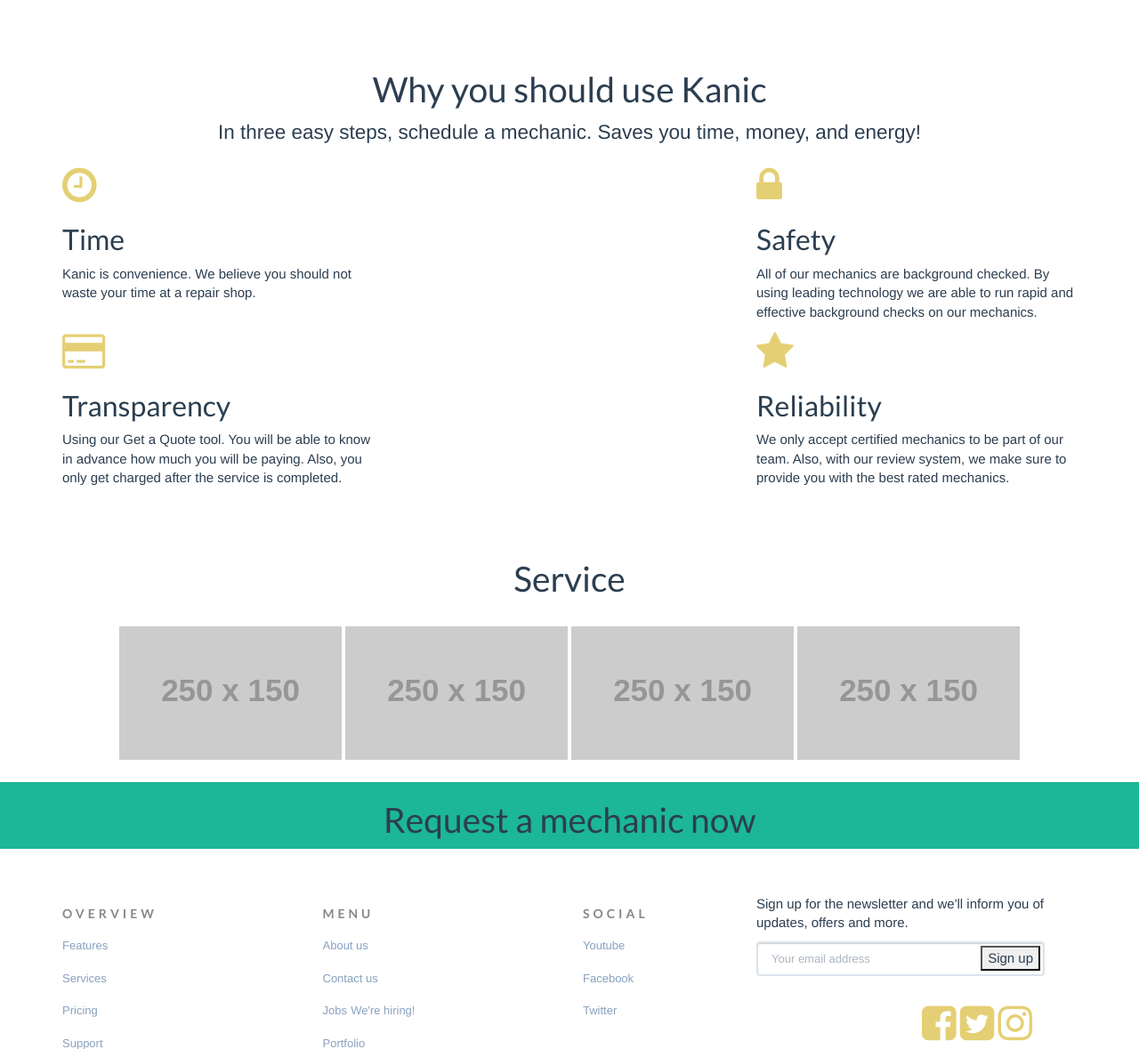
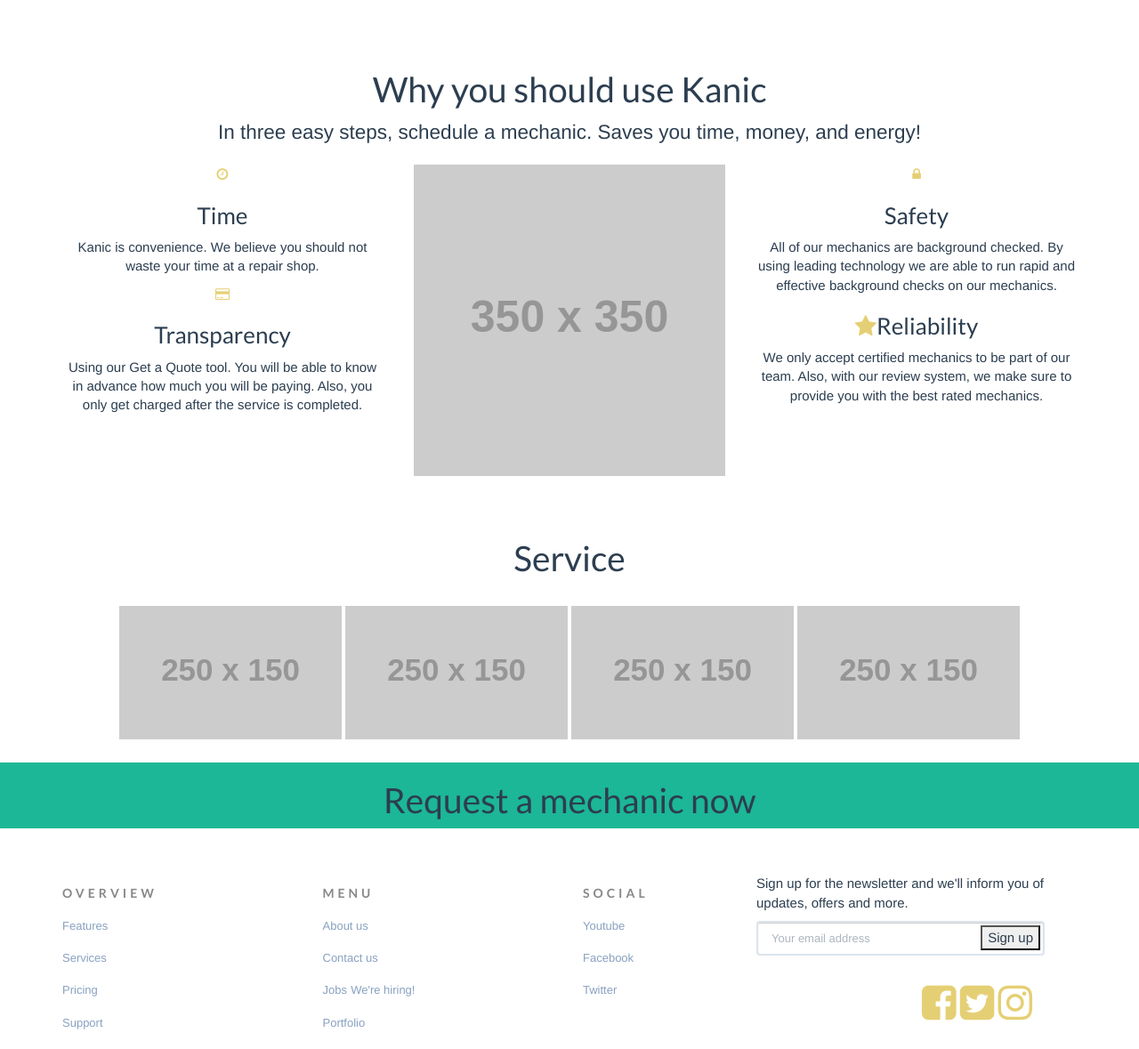
Before and after one commit to Kanic/kanic-server, a Django app: template kanic/templates/index/index.html in a window 1280 px wide. Shown: the part 1326-2505 px from the top of the page at 89% size. Run offline with Django 3.2, Linux system fonts and the light colour scheme; the template is opened without the code that fills it: values that come from a table or form of the project are taken from there, others are empty; grey boxes labelled with a size stand in for pictures from a placeholder-image service; parts of the project's set-up code (start-up, migrations or seed data) failed here and were passed over; some libraries are stand-ins or nearby versions.

Commit message:
improve middle

```diff
--- a/kanic/static/javascript/index/index.js
+++ b/kanic/static/javascript/index/index.js
@@ -23,11 +23,19 @@ $(document).ready(function() {
             $('.navbar-default .navbar-nav > li > a').css('color', 'white');
             $('.navbar-default .navbar-brand').css('color', 'white');
         }
+
+        if(top > 395) {
+            $('div.left').css('-webkit-transform', 'translateX(0px)');
+            $('div.middle').css('-webkit-transform', 'translateY(0px)');
+            $('div.right').css('-webkit-transform', 'translateX(0px)');
+        }
     });
 
     // trigger css in main section to animate(eg. transition)
     $('.landing-section').css('top', '40%');
-    $('.main-line, .main-title').css('color', 'rgba(255, 255, 255, 1)')
-    $('button.signup').css('color', 'rgba(0, 0, 0, 0.4)')
-    $('button.signup').css('background-color', 'rgba(255, 255, 255, 1)')
+    $('.main-line, .main-title').css('color', 'rgba(255, 255, 255, 1)');
+    $('button.signup').css('color', 'rgba(0, 0, 0, 0.4)');
+    $('button.signup').css('background-color', 'rgba(255, 255, 255, 1)');
+
+
 });
--- a/kanic/templates/index/index.html
+++ b/kanic/templates/index/index.html
@@ -135,7 +135,7 @@
             In three easy steps, schedule a mechanic. Saves you time, money, and energy!
         </p> -->
 
-        <div class="col-md-4">
+        <div class="col-md-4 left">
         <h2><i class="fa fa-check"></i> Choose a service</h2>
         <p>
             Because we value your time, we will make the trip to your location
@@ -144,7 +144,7 @@
         </p>
         </div>
 
-        <div class="col-md-4">
+        <div class="col-md-4 middle">
         <h2><i class="fa fa-pencil"></i> Get a Quote</h2>
         <p>
             Because we value your time, we will make the trip to your location
@@ -153,7 +153,7 @@
         </p>
         </div>
 
-        <div class="col-md-4">
+        <div class="col-md-4 right">
         <h2><i class="fa fa-calendar"></i></span> Schedule a visit</h2>
         <p>
             Because we value your time, we will make the trip to your location
@@ -173,37 +173,47 @@
         </p>
     </div>
 
-    <div class="row">
-        <div class="col-md-4 marginTop center">
-            <i class="fa fa-clock-o fa-3x"></i>
-            <h2>Time</h2>
-            <p class="fadeInBlock">Kanic is convenience. We believe you should not waste your time at a repair shop.
-            </p>
+    <div class="row text-center">
+        <div class="col-md-4">
+            <div class="left-upper">
+                <div>
+                    <i class="fa fa-clock-o"></i>
+                </div>
+                <h3>Time</h3>
+                <p class="fadeInBlock">
+                    Kanic is convenience. We believe you should not waste your
+                    time at a repair shop.
+                </p>
+            </div>
+            <div class="left-lower">
+                <div>
+                    <i class="fa fa-credit-card"></i>
+                </div>
+                <h3>Transparency</h3>
+                <p>
+                    Using our Get a Quote tool. You will be able to know in advance
+                    how much you will be paying. Also, you only get charged after
+                    the service is completed.
+                </p>
+            </div>
         </div>
 
-        <div class="col-md-4 col-md-offset-4 marginTop center">
-            <i class="fa fa-lock fa-3x"></i>
-            <h2>Safety</h2>
+        <div class="col-md-4">
+            <img src="http://placehold.it/350x350">
+        </div>
+
+        <div class="col-md-4">
+            <div>
+                <i class="fa fa-lock"></i>
+            </div>
+            <h3>Safety</h3>
             <p>
                 All of our mechanics are background checked. By using leading
                 technology we are able to run rapid and effective background
                 checks on our mechanics.
             </p>
-        </div>
 
-        <div class="col-md-4 marginTop center">
-            <i class="fa fa-credit-card fa-3x"></i>
-            <h2>Transparency</h2>
-            <p>
-                Using our Get a Quote tool. You will be able to know in advance
-                how much you will be paying. Also, you only get charged after
-                the service is completed.
-            </p>
-        </div>
-
-        <div class="col-md-4 col-md-offset-4 marginTop center">
-            <i class="fa fa-star fa-3x"></i>
-            <h2>Reliability</h2>
+            <h3><i class="fa fa-star"></i>Reliability</h3>
             <p>
                 We only accept certified mechanics to be part of our team. Also,
                 with our review system, we make sure to provide you with the
```
Also changed, not shown: kanic/static/css/index/index.css (+28 -4 lines).
